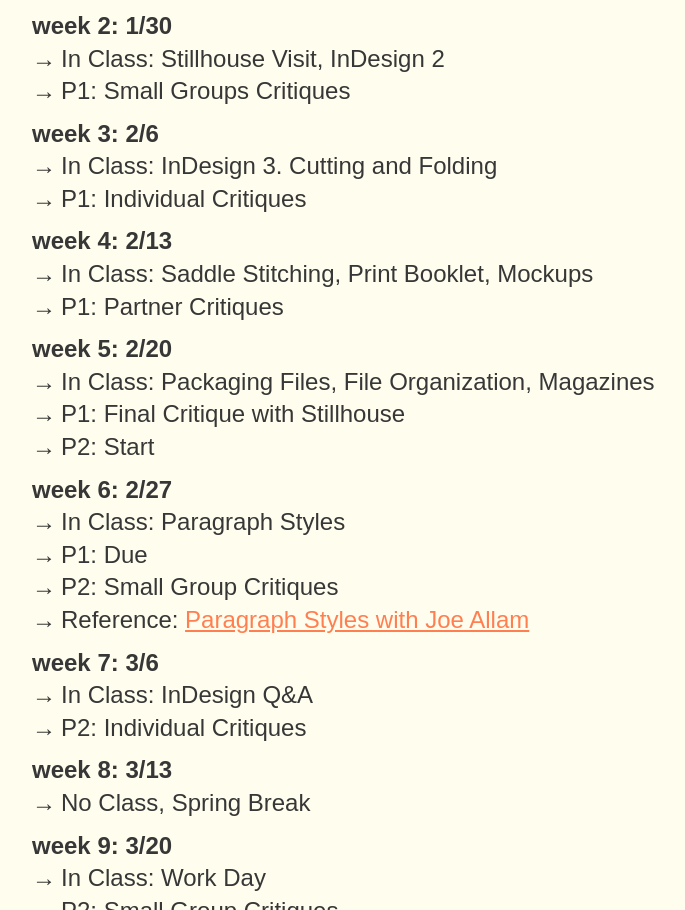
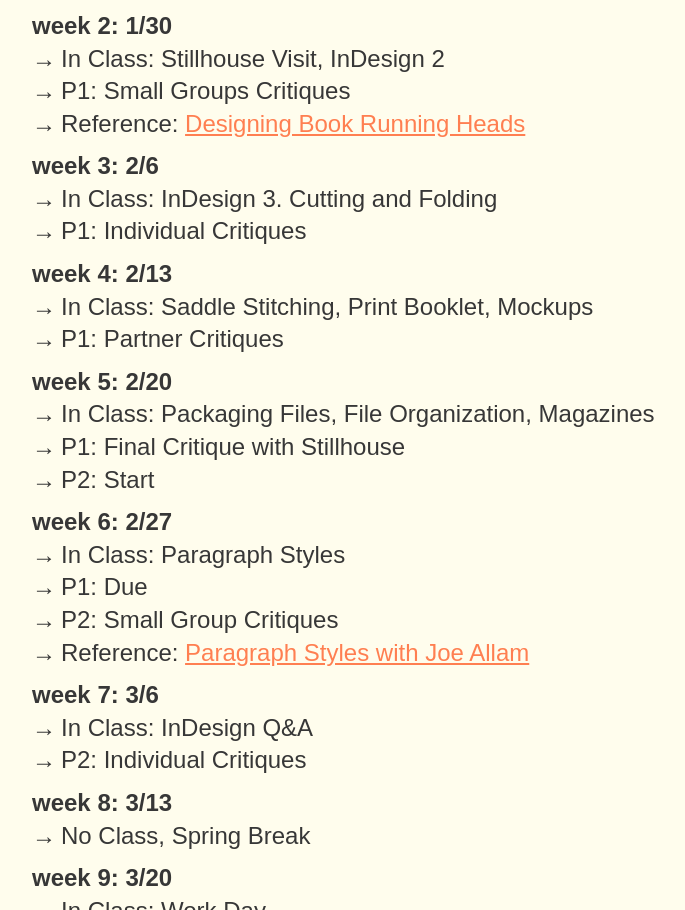
Before and after one commit to gmu-gd/publication25-spring, a plain HTML site: page index.html in a window 1280 px wide. Shown: the part 6295-7205 px from the top of the page, without its empty margins (108-793 px from the left). Drawn offline with nearby package versions, Linux system fonts and the light colour scheme; a web font is replaced by a local one.

Commit message:
Update index.html

```diff
--- a/index.html
+++ b/index.html
@@ -108,6 +108,7 @@
       <ul class="arrow">
         <li>In Class: Stillhouse Visit, InDesign 2</li>
         <li>P1: Small Groups Critiques</li>
+        <li>Reference: <a href="https://www.bookdesignmadesimple.com/designing-book-running-heads/#:~:text=Folios%20and%20running%20heads%20are,folios%20and%20the%20main%20text.">Designing Book Running Heads</a></li>
       </ul>
       <h4>week 3: 2/6</h4>
       <ul class="arrow">
```
